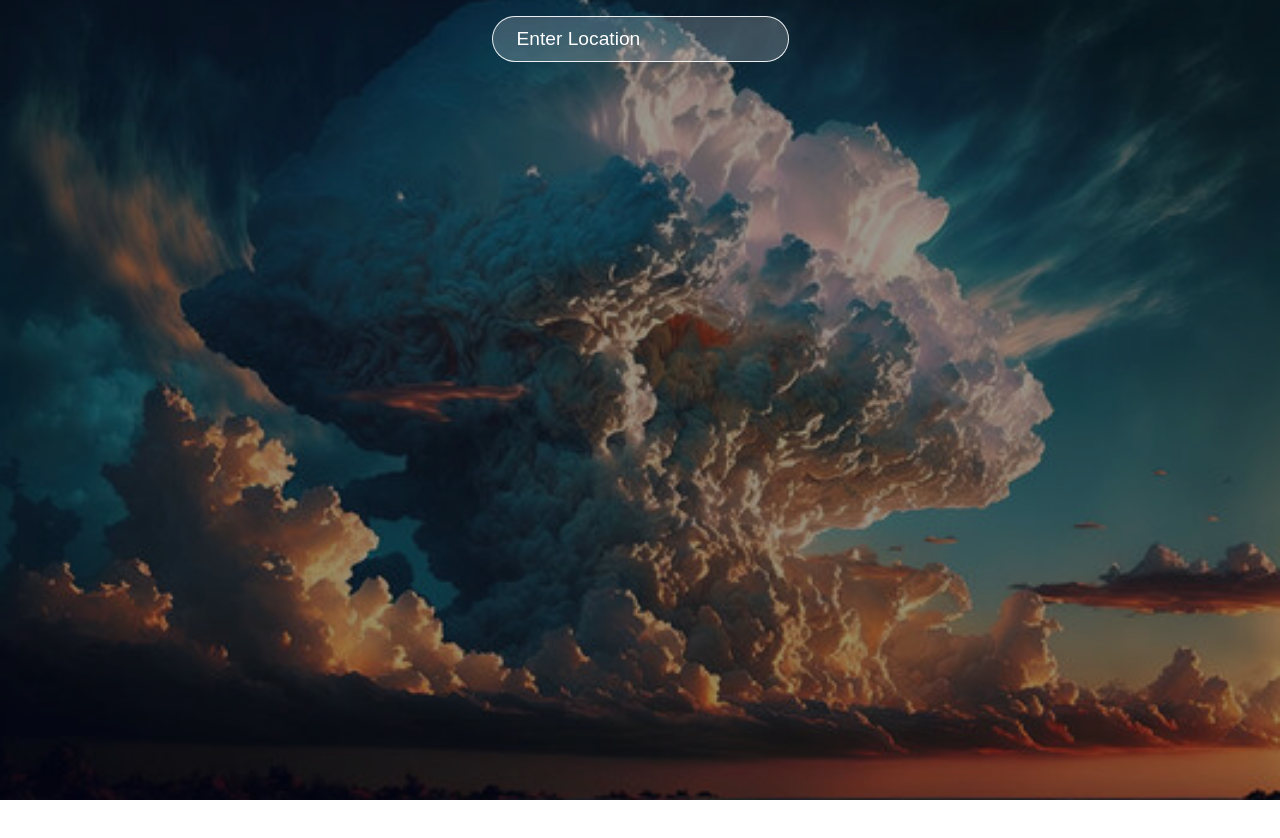
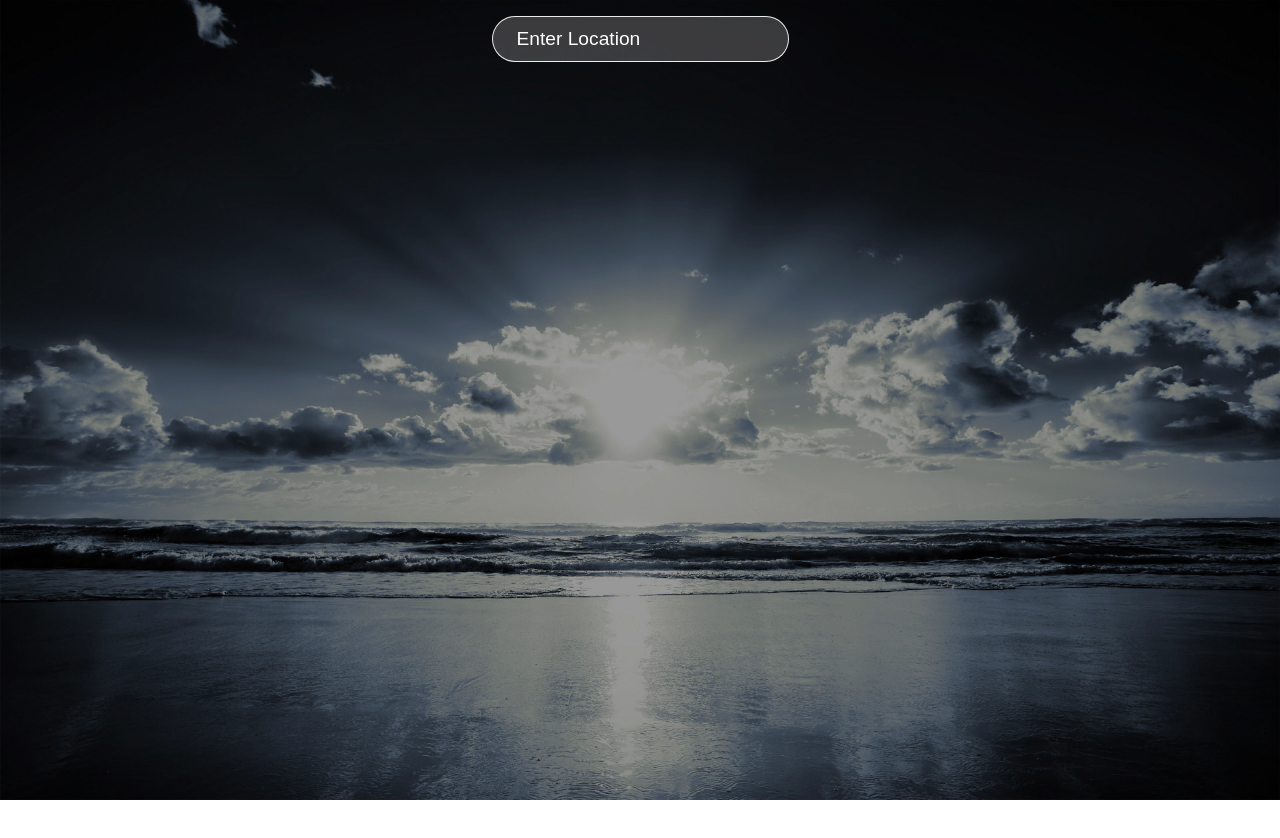
Before and after one commit to AbdurraoufE/weather, a React (Create React App) app: page / in a window 1280 px wide. Shown: the top 838 px of the page. Built offline with nearby package versions, Linux system fonts and the light colour scheme.

Commit message:
changed background image

```diff
--- a/src/index.css
+++ b/src/index.css
@@ -39,7 +39,7 @@
 
 .app::before{
   content: '';
-  background: url(./assets/background.jpg) no-repeat center center/cover;
+  background: url(./assets/black.jpg) no-repeat center center/cover;
   position: absolute;
   width: 100%;
   height: 100%;
```
Also changed, not shown: src/assets/black.jpg (added).
